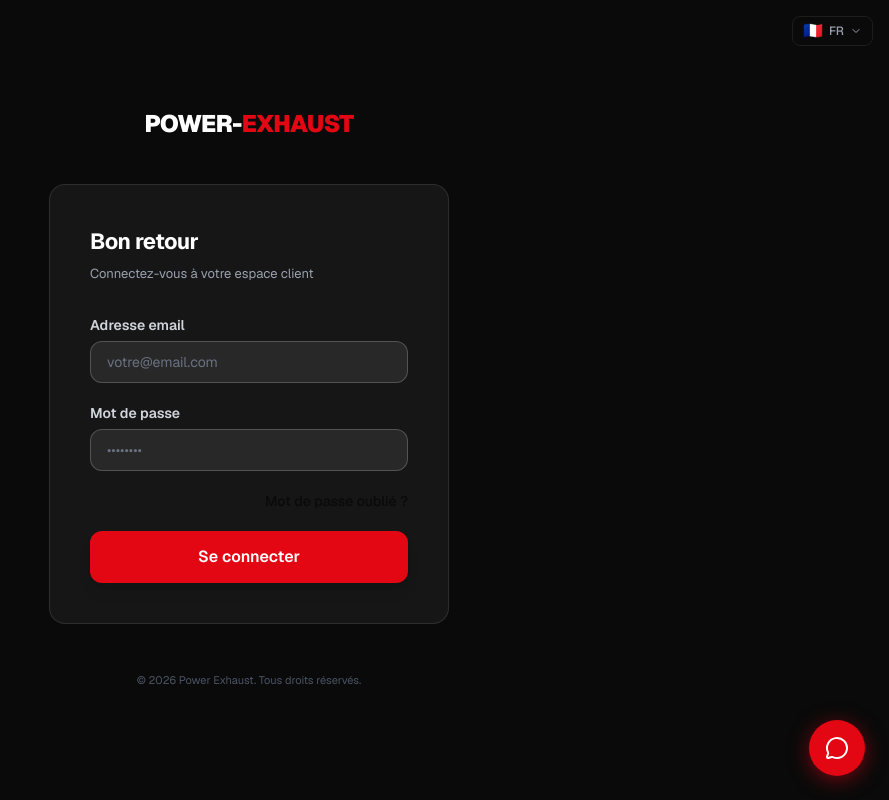
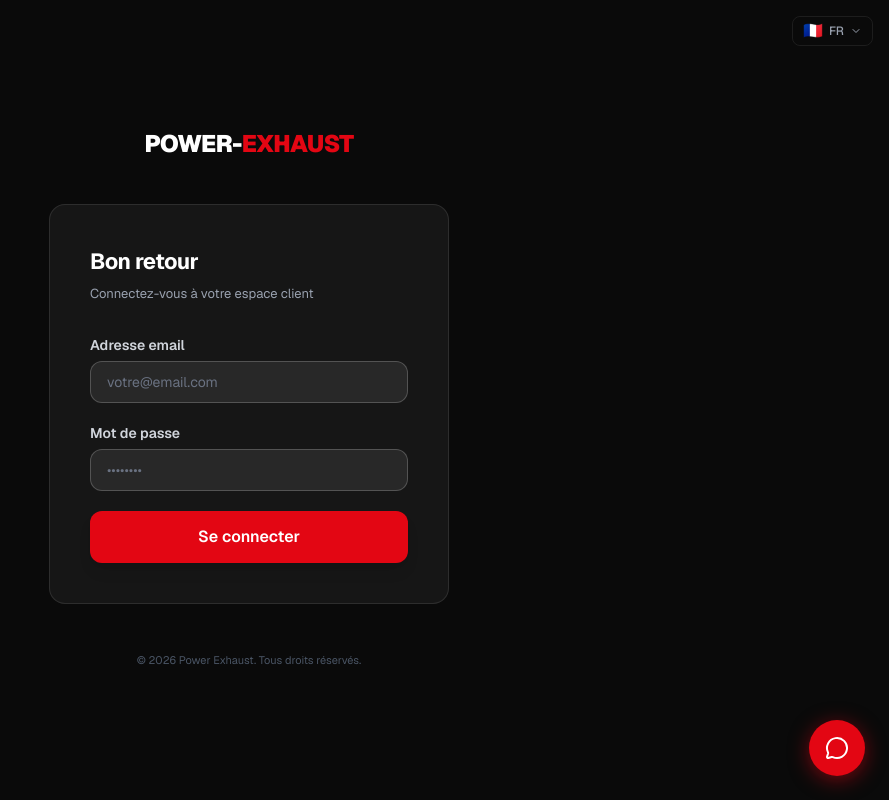
Before and after one commit to BDSproject/Power-Exhaust.com, a Next.js app: page /login in a window 1280 px wide. Shown: the whole page, without its empty margins (391-1280 px from the left). Built offline with nearby package versions, Linux system fonts and the light colour scheme.

Commit message:
ui: remove forgot password link from login form

```diff
--- a/src/components/auth/LoginForm.tsx
+++ b/src/components/auth/LoginForm.tsx
@@ -5,7 +5,6 @@
 import { zodResolver } from "@hookform/resolvers/zod";
 import { signIn } from "next-auth/react";
 import { useRouter } from "next/navigation";
-import Link from "next/link";
 import { loginSchema, type LoginFormData } from "@/lib/validations";
 import { Input, Button, Alert } from "@/components/ui";
 
@@ -62,15 +61,6 @@
         {...register("password")}
       />
 
-      <div className="flex items-center justify-end">
-        <Link
-          href="/mot-de-passe-oublie"
-          className="text-sm text-bmw-blue hover:text-bmw-blue-dark font-medium"
-        >
-          Mot de passe oublié ?
-        </Link>
-      </div>
-
       <Button
         type="submit"
         isLoading={isSubmitting}
```
